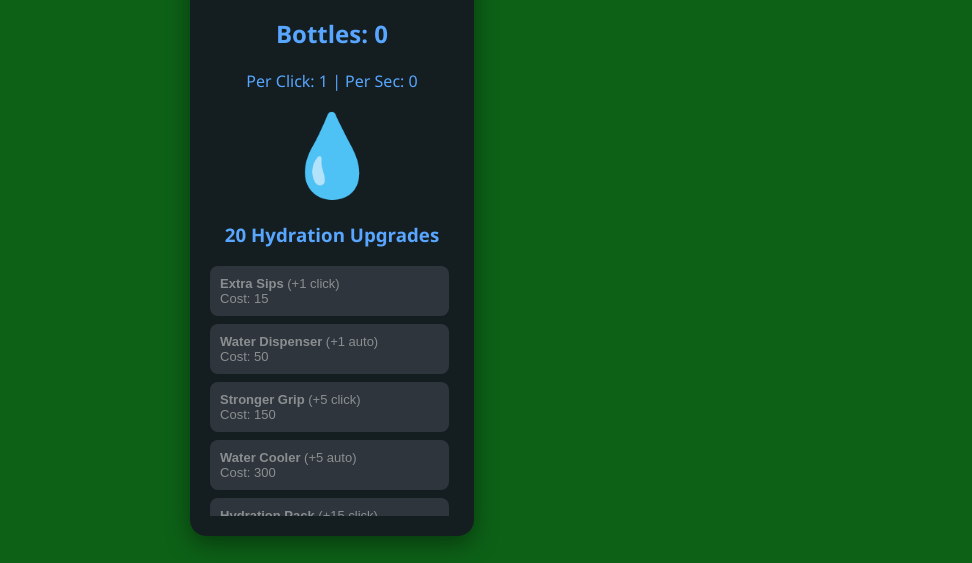
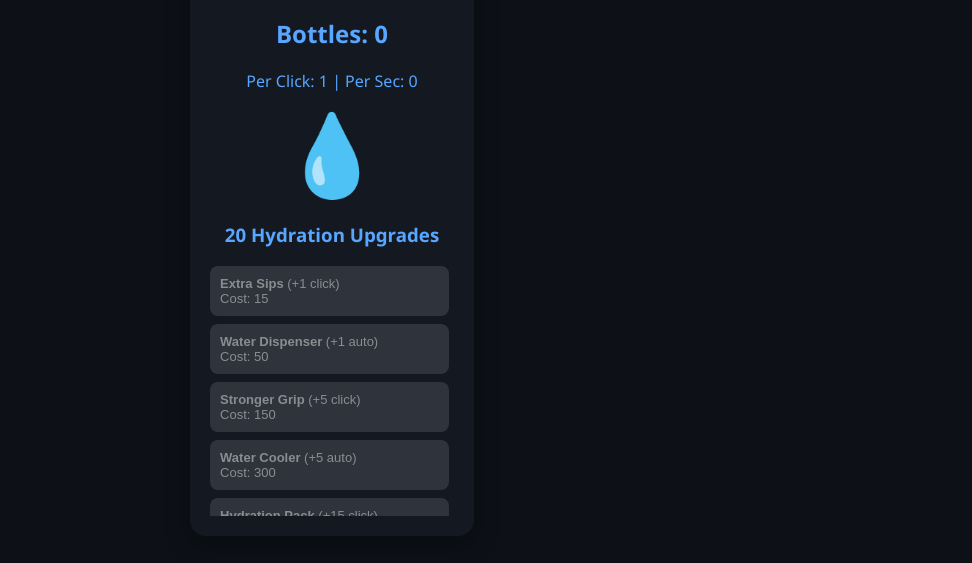
Before and after one commit to emg2-cmyk/emg2-cmyk.github.io, a plain HTML site: page index.html in a window 1280 px wide. Shown: the part 237-800 px from the top of the page, without its empty margins (308-1280 px from the left). Drawn offline with Linux system fonts and the light colour scheme.

Commit message:
Update style.css

```diff
--- a/style.css
+++ b/style.css
@@ -1,6 +1,6 @@
 /* Color Palette and Animation Styling */
 :root {
-    --bg-color: #0d6117;
+    --bg-color: #0d1117;
     --card-bg: rgba(22, 27, 34, 0.95);
     --text-color: #58a6ff;
     --accent-color: #8957e5;
```
